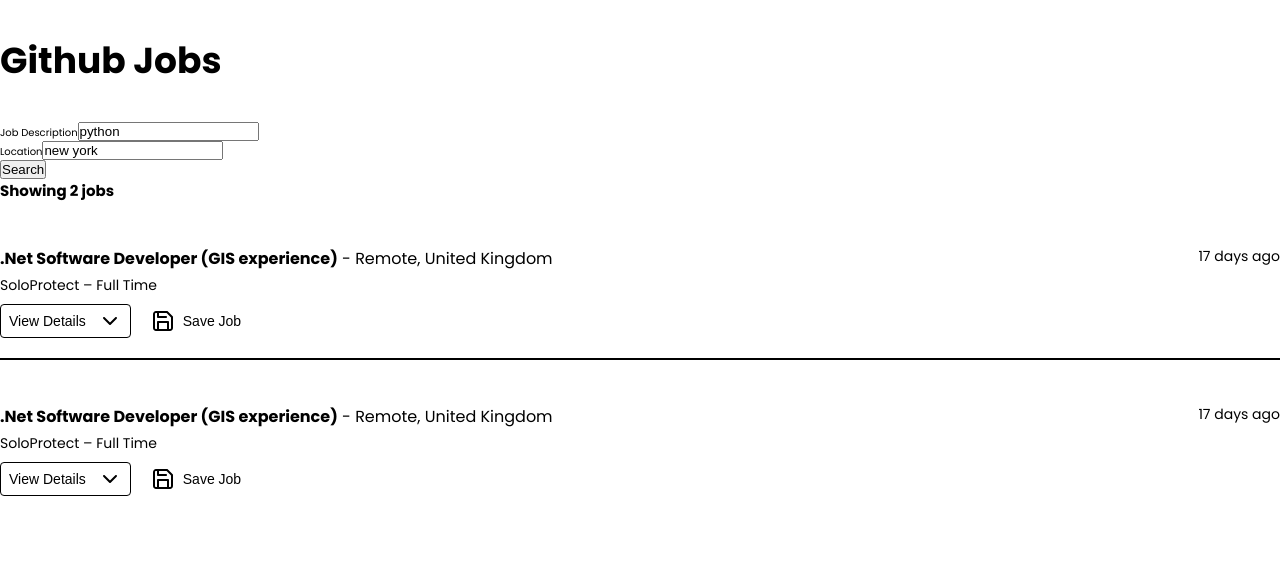
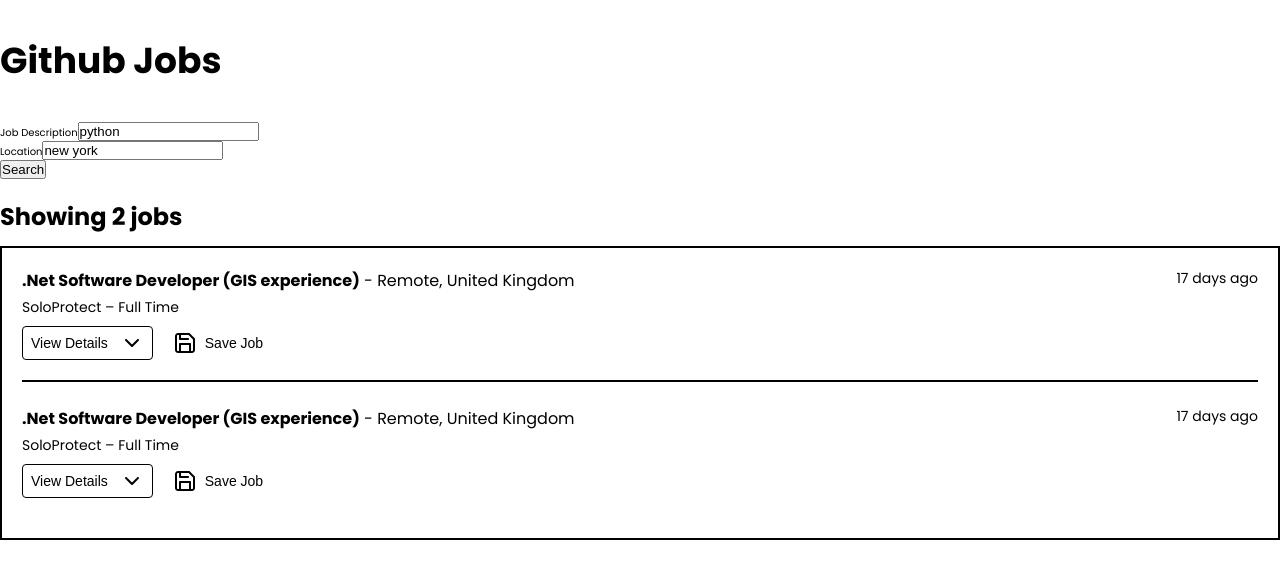
Before and after one commit to paul-blackwell/Github-Jobs-App, a React (Create React App) app in the folder github-jobs-app/: page / in a window 1280 px wide. Shown: the top 578 px of the page. Built offline with nearby package versions, Linux system fonts and the light colour scheme.

Commit message:
Added JobList styles

```diff
--- a/github-jobs-app/src/JobsList.js
+++ b/github-jobs-app/src/JobsList.js
@@ -1,5 +1,6 @@
 import React from 'react';
 import Job from './Job';
+import './styles/components/__JobList.scss'
 
 export default function JobsList() {
     return (
--- a/github-jobs-app/src/styles/components/__Job.scss
+++ b/github-jobs-app/src/styles/components/__Job.scss
@@ -2,11 +2,11 @@
     display: grid;
     grid-template-columns: repeat(2, 1fr);
     font-size: 1.4rem;
-    margin: 2.4rem 0;
-    padding: 2rem 0;
+    padding-bottom: 2rem;
 
     &:not(:last-child) {
         border-bottom: .2rem solid #000000;
+        margin-bottom: 2.4rem;
     }
 
     &__title{
--- /dev/null
+++ b/github-jobs-app/src/styles/components/__JobList.scss
@@ -0,0 +1,14 @@
+.JobsList {
+    margin: 2rem 0;
+
+    &__title {
+        font-size: 2.4rem;
+        font-weight: 700;
+        margin-bottom: 1.2rem;
+    }
+
+    &__list {
+        border: .2rem solid #000000;
+        padding: 2rem;
+    }
+}
```
